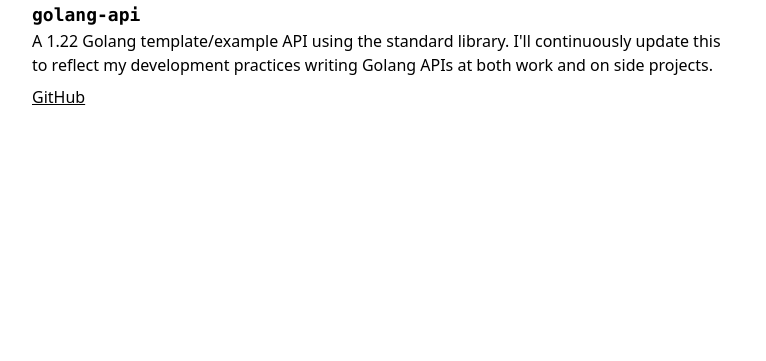
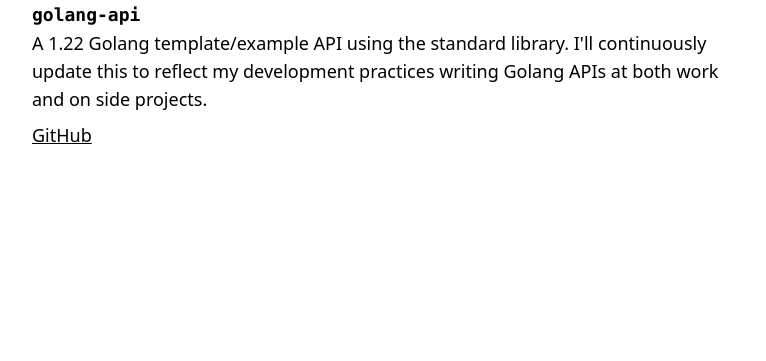
Before and after one commit to jacobsalway/jacobsalway.com, an Astro site: page / in a window 1280 px wide. Shown: the part 439-800 px from the top of the page, without its empty margins (256-1022 px from the left). Built offline with nearby package versions, Linux system fonts and the light colour scheme; Astro itself is replaced by a stand-in of ours.

Commit message:
Make text same size

```diff
--- a/src/pages/index.astro
+++ b/src/pages/index.astro
@@ -26,14 +26,14 @@
     </h2>
     <div class="mt-4">
       <h3 class="text-lg font-bold font-mono">golang-api</h3>
-      <p>
+      <p class="sm:text-lg">
         A 1.22 Golang template/example API using the standard library. I'll
         continuously update this to reflect my development practices writing
         Golang APIs at both work and on side projects.
       </p>
       <a
         href="https://github.com/jacobsalway/golang-api"
-        class="underline mt-2 inline-block"
+        class="underline mt-2 inline-block sm:text-lg"
         target="_blank">GitHub</a
       >
     </div>
```
